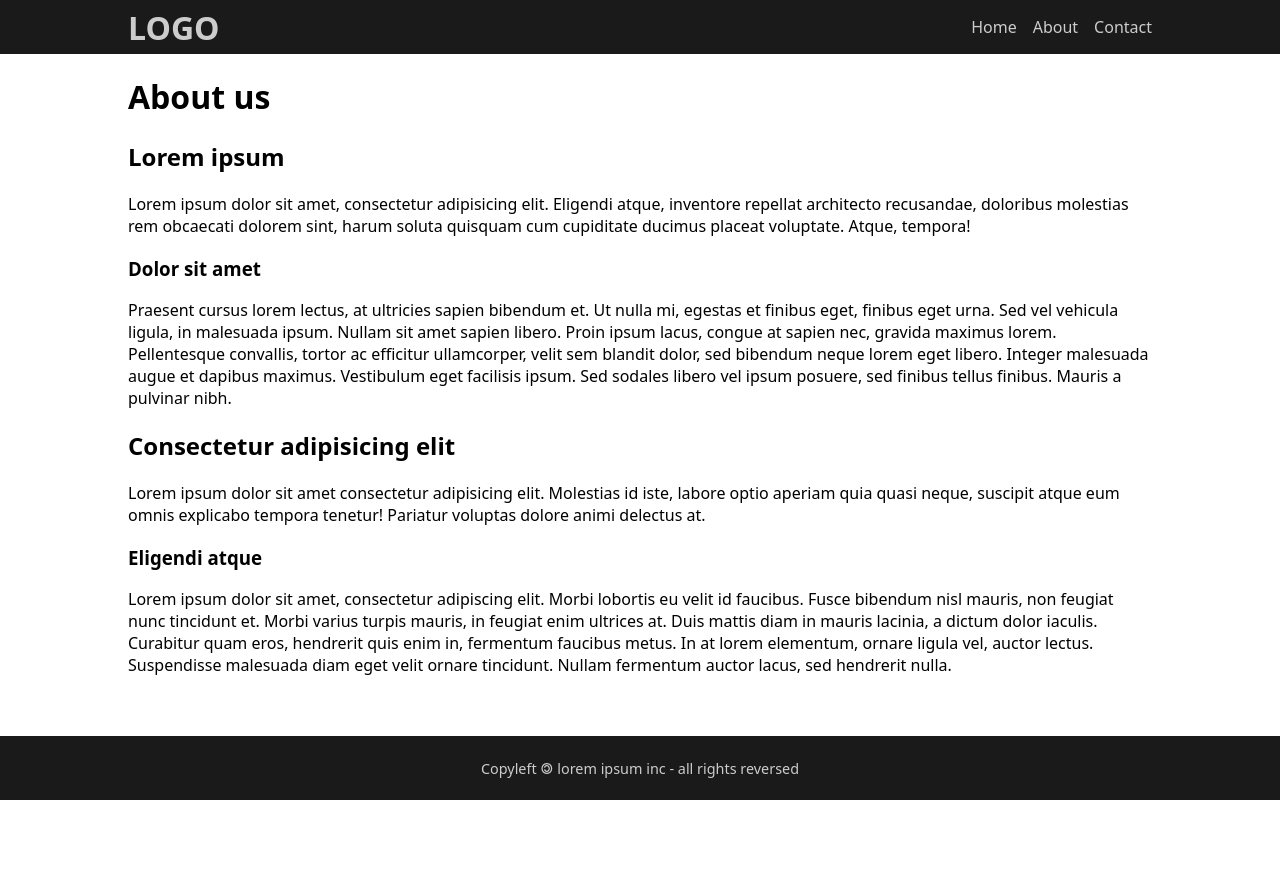
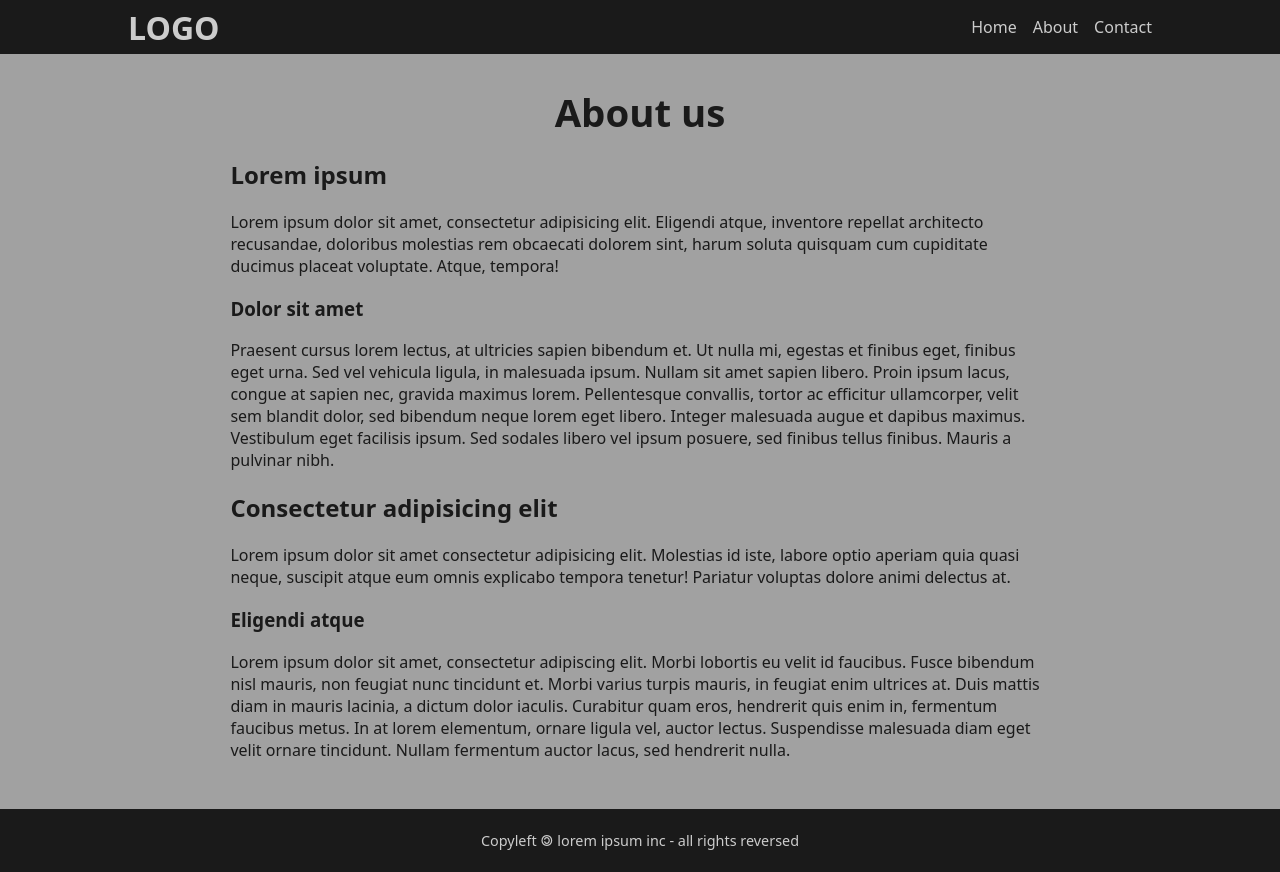
Before and after one commit to wsfer/basic-info-site, a website: page public/about.html in a window 1280 px wide. Before the commit the page ends 800 px from the top, so only its background shows below. Drawn offline with Linux system fonts and the light colour scheme.

Commit message:
feat: add some styles for about page

```diff
--- a/public/style.css
+++ b/public/style.css
@@ -105,6 +105,23 @@ body {
 }
 
 /** About page **/
+.about {
+  background-color: var(--gray);
+  color: var(--black);
+  min-height: 100%;
+  padding: 2rem 0;
+}
+
+.about__title {
+  font-size: 2.4rem;
+  margin: 0;
+  text-align: center;
+}
+
+.about__texts {
+  margin: 0 auto;
+  width: 80%;
+}
 
 /** Contact page **/
 
```
